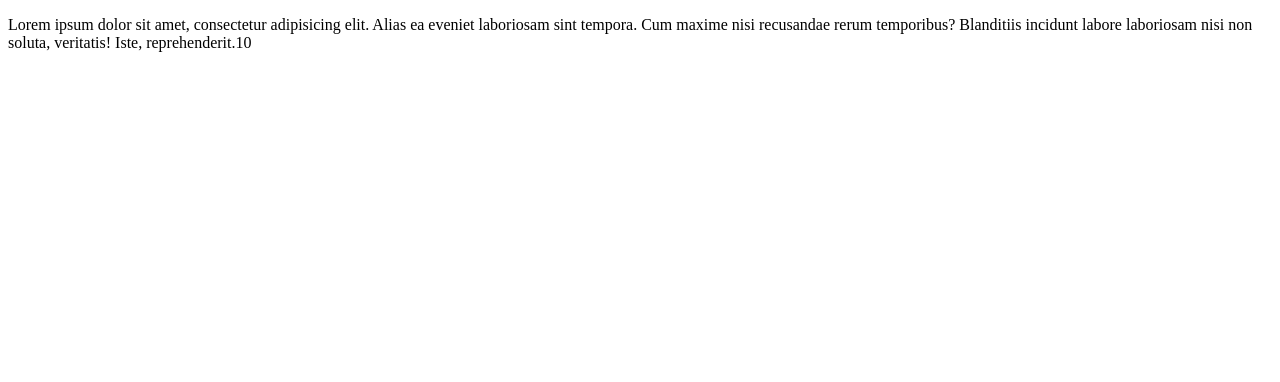
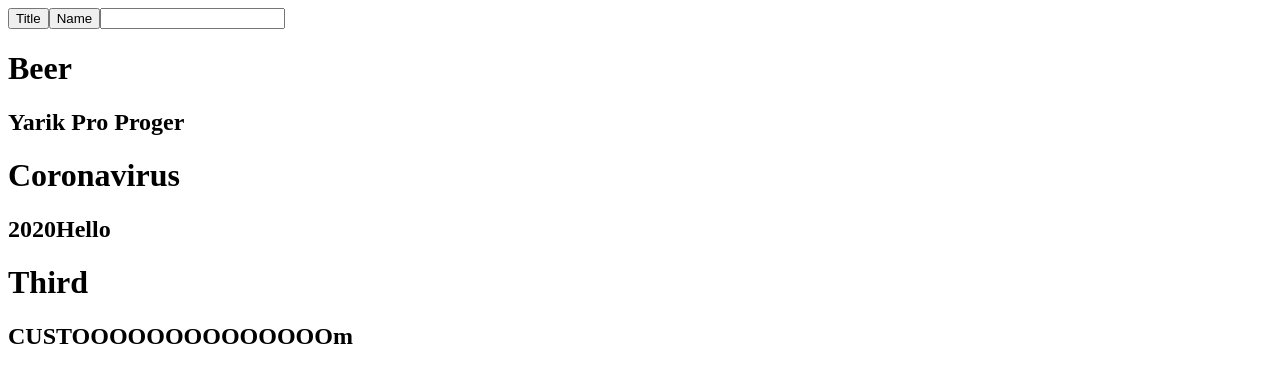
Before and after one commit to yeapman/angular8, an Angular app: page / in a window 1280 px wide. Shown: the top 382 px of the page. Built offline with nearby package versions, Linux system fonts and the light colour scheme.

Commit message:
added CUSTOM pipe for filter--good!

```diff
--- a/src/app/app.component.html
+++ b/src/app/app.component.html
@@ -12,10 +12,38 @@
 <!--</div>-->
 
 <!--directives-->
-<div class="directive">
+<!--<div class="directive">-->
 
 
-<p [appStyle]="'red'" [fontWeight]="'bold'" [dStyles]="{border: '1px solid blue'}">Lorem ipsum dolor sit amet, consectetur adipisicing elit. Alias ea eveniet laboriosam sint tempora. Cum maxime nisi recusandae rerum temporibus? Blanditiis incidunt labore laboriosam nisi non soluta, veritatis! Iste, reprehenderit.10</p>
+<!--<p [appStyle]="'red'" [fontWeight]="'bold'" [dStyles]="{border: '1px solid blue'}">Lorem ipsum dolor sit amet, consectetur adipisicing elit. Alias ea eveniet laboriosam sint tempora. Cum maxime nisi recusandae rerum temporibus? Blanditiis incidunt labore laboriosam nisi non soluta, veritatis! Iste, reprehenderit.10</p>-->
 
 
+<!--</div>-->
+
+<!--pipes-->
+
+<!--<div class="pipes">-->
+<!--&lt;!&ndash;  <span>Angular PIPES</span>&ndash;&gt;-->
+
+<!--&lt;!&ndash;  <p>{{num | number: '2.1-3' }}</p>&ndash;&gt;-->
+
+<!--  <strong>{{str | uppercase | slice:-2}}</strong>-->
+
+<!--  <p>{{ 10 | mult:3 }}</p>-->
+
+
+<!--  <p>{{'hello,                   world' |  exMatrk}}</p>-->
+
+<!--</div>-->
+
+<div class="find">
+  <button (click)="searchFilter='title'">Title</button>
+  <button (click)="searchFilter='name'">Name</button>
+
+  <input type="text" [(ngModel)]="search">
+
 </div>
+<div class="corona" *ngFor="let post of newPost | searchFilterCustom: search:searchFilter">
+  <h1>{{post.title}}</h1>
+  <h2>{{post.name}}</h2>
+</div>
--- a/src/app/app.component.ts
+++ b/src/app/app.component.ts
@@ -6,25 +6,31 @@ export interface Post {
   text: string
   id?: any
 }
+
+export interface newPost {
+  title: string
+  name: string
+}
+
 @Component({
   selector: 'app-root',
   templateUrl: './app.component.html',
   styleUrls: ['./app.component.scss']
 })
 export class AppComponent implements OnInit {
-  @ContentChild('info', {static: false}) infoRef: ElementRef;
-  posts: Post[] = [
-    {
-      title: 'Want learn Angular Components',
-      text: 'I am still learning components',
-      id: 1
-    },
-    {
-      title: 'LALA1111111111111111111111111111111222222222222222222',
-      text: 'NANA2222222222222222222222222222222222222',
-      id: 2
-    }
-  ];
+  // @ContentChild('info', {static: false}) infoRef: ElementRef;
+  // posts: Post[] = [
+  //   {
+  //     title: 'Want learn Angular Components',
+  //     text: 'I am still learning components',
+  //     id: 1
+  //   },
+  //   {
+  //     title: 'LALA1111111111111111111111111111111222222222222222222',
+  //     text: 'NANA2222222222222222222222222222222222222',
+  //     id: 2
+  //   }
+  // ];
 
   ngOnInit(): void {
     // setTimeout( () => {
@@ -37,15 +43,30 @@ export class AppComponent implements OnInit {
   }
 
 
-  receiveData(myData: Post) {
-    this.posts.unshift(myData)
-    console.log();
+  // receiveData(myData: Post) {
+  //   this.posts.unshift(myData)
+  //   console.log();
+  //
+  // }
+  //
+  // rem(id: number) {
+  //   console.log(id);
+  //
+  //   this.posts = this.posts.filter(p => p.id !== id)
+  // }
 
-  }
+  // ****pipes****
 
-  rem(id: number) {
-    console.log(id);
+  num: number = Math.E
+  str: string = 'Hello, Yarik';
+  search: string = '';
+  searchFilter = 'title';
 
-    this.posts = this.posts.filter(p => p.id !== id)
-  }
+  newPost: newPost[] = [
+    {title: 'Beer', name: 'Yarik Pro Proger'},
+    {title: 'Coronavirus', name: '2020Hello'},
+    {title: 'Third', name: 'CUSTOOOOOOOOOOOOOOm'}
+  ]
+
+
 }
--- /dev/null
+++ b/src/app/pipes/ex-matrk.pipe.ts
@@ -0,0 +1,12 @@
+import { Pipe, PipeTransform } from '@angular/core';
+
+@Pipe({
+  name: 'exMatrk'
+})
+export class ExMatrkPipe implements PipeTransform {
+
+  transform(str: string): any {
+    return `${str.trim()}!!!!`
+  }
+
+}
--- /dev/null
+++ b/src/app/pipes/mult-by.pipe.ts
@@ -0,0 +1,11 @@
+import {Pipe, PipeTransform} from "@angular/core";
+
+@Pipe({
+  name: 'mult'
+})
+
+export class MultByPipe implements PipeTransform {
+  transform(value: number, pow: number = 2): number {
+    return value * pow;
+  }
+}
--- /dev/null
+++ b/src/app/pipes/search-filter-custom.pipe.ts
@@ -0,0 +1,21 @@
+import { Pipe, PipeTransform } from '@angular/core';
+import {newPost} from "../app.component";
+
+@Pipe({
+  name: 'searchFilterCustom'
+})
+export class SearchFilterCustomPipe implements PipeTransform {
+
+  transform(posts: newPost[], search: string = '', searchFilter: string = 'title'): newPost[] {
+    if (!search.trim()) {
+      return posts
+    }
+
+    return posts.filter(post => {
+      return post[searchFilter].toLowerCase().includes(search.toLowerCase());
+
+    });
+
+  }
+
+}
```
Also changed, not shown: src/app/app.module.ts (+7 -1 lines).
